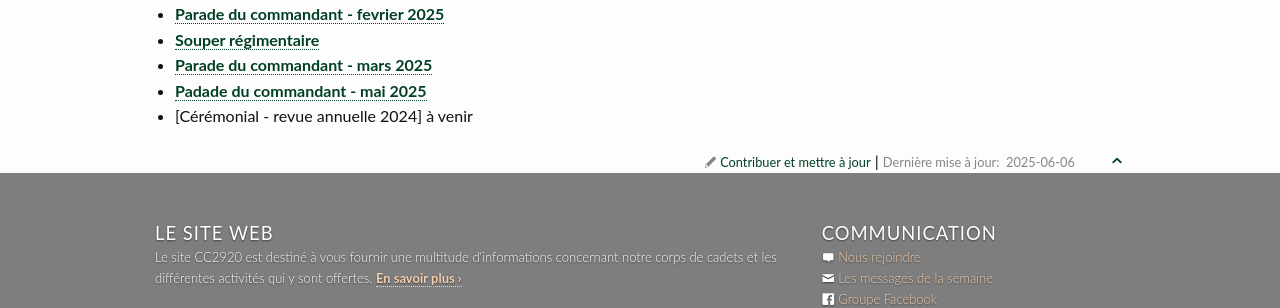
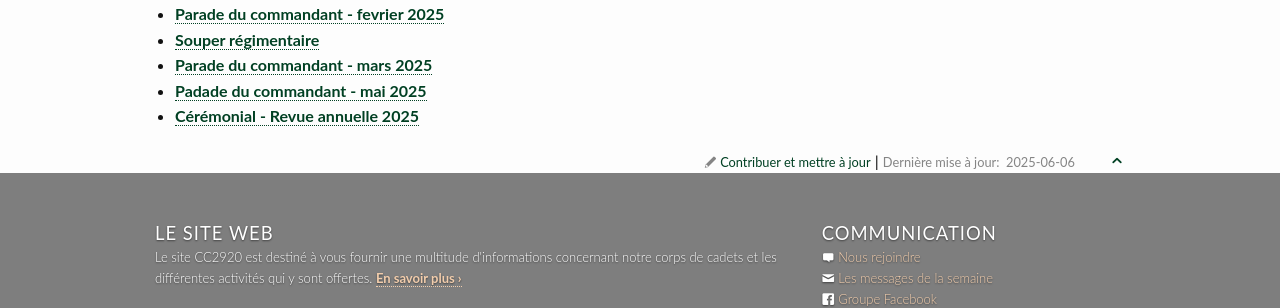
Before and after one commit to CC2920/web, a Jekyll site: the page built from _prix/photos.md, in a window 1280 px wide and 900 px high, scrolled down 4902 px. Shown: the part 454-762 px from the top of the window. Built offline with Jekyll 4.4.1, drawn with Linux system fonts in a browser that asks for light colours.

Commit message:
Ajout album cérémonial 2025

```diff
--- a/_prix/photos.md
+++ b/_prix/photos.md
@@ -191,4 +191,4 @@ title: "Galerie de photos"
 * [Souper régimentaire](https://photos.app.goo.gl/1yyxwbjxHSrCSNRx8)
 * [Parade du commandant - mars 2025](https://photos.app.goo.gl/ftXydu34uF8xmKiw9)
 * [Padade du commandant - mai  2025](https://photos.app.goo.gl/cz598xF5JGwGtehU7)
-* [Cérémonial - revue annuelle 2024] à venir
+* [Cérémonial - Revue annuelle 2025](https://photos.app.goo.gl/ZnEa81UaMXByEA1a6)
```
